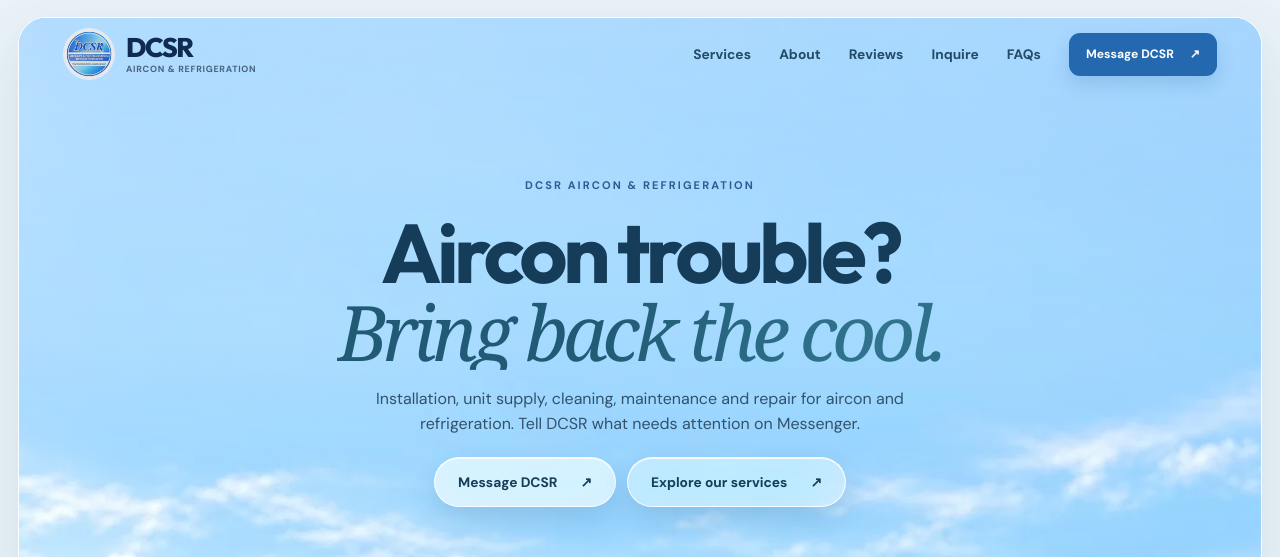
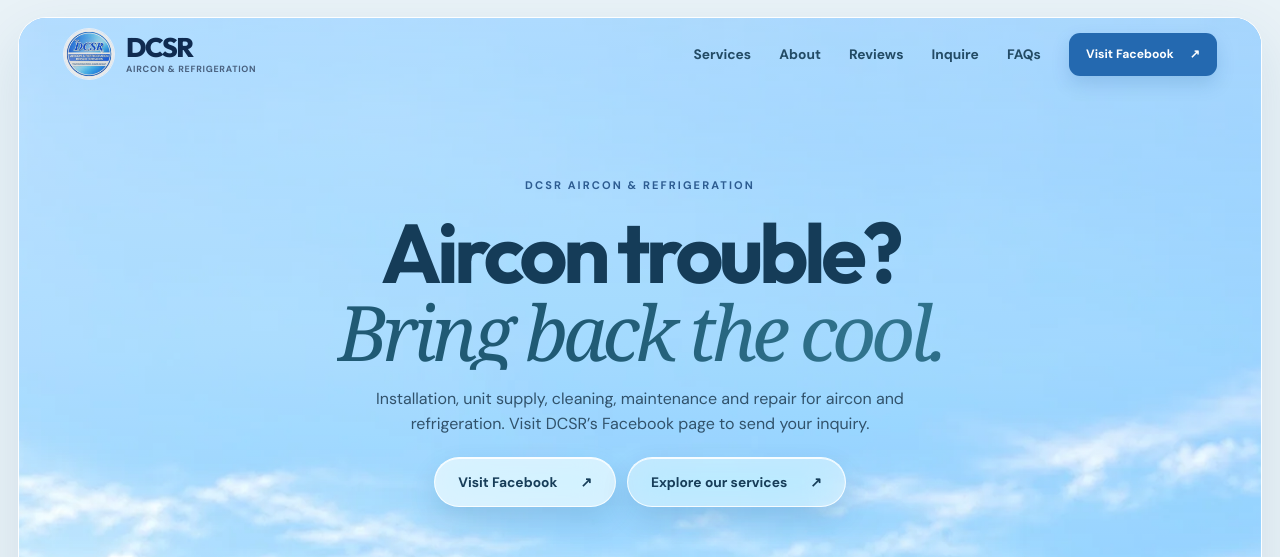
Before and after one commit to arkodevph/dcsr, a React (Vite) app: page / in a window 1280 px wide. Shown: the top 557 px of the page. Built offline with nearby package versions, Linux system fonts and the light colour scheme; no server answers.

Commit message:
Direct inquiries to Facebook page

```diff
--- a/src/App.jsx
+++ b/src/App.jsx
@@ -1,7 +1,6 @@
 import { useEffect, useRef, useState } from 'react';
 import Cal, { getCalApi } from '@calcom/embed-react';
 
-const MESSENGER = 'https://m.me/zzzbhbp30';
 const FACEBOOK = 'https://www.facebook.com/zzzbhbp30';
 const REVIEWS = `${FACEBOOK}/reviews`;
 const PHONE = '0947-499-2273';
@@ -16,25 +15,25 @@
     number: '01 / INSTALLATION', title: 'Installation services',
     image: '/assets/service-installation-3d.webp',
     description: 'Ask DCSR about installing an air conditioning unit for your space.',
-    link: 'Ask about installation', label: 'Ask about aircon installation on Messenger',
+    link: 'Ask about installation', label: 'Ask about aircon installation on Facebook',
   },
   {
     number: '02 / AIRCON UNITS', title: 'Sale & supply of aircon units',
     image: '/assets/service-aircon-3d.webp',
     description: 'Get in touch about air conditioning units available for your needs.',
-    link: 'Ask about units', label: 'Ask about air conditioning units on Messenger',
+    link: 'Ask about units', label: 'Ask about air conditioning units on Facebook',
   },
   {
     number: '03 / CLEANING', title: 'General cleaning',
     image: '/assets/service-cleaning-3d.webp',
     description: 'Discuss cleaning for your air conditioning unit and share its current condition.',
-    link: 'Ask about cleaning', label: 'Ask about aircon cleaning on Messenger',
+    link: 'Ask about cleaning', label: 'Ask about aircon cleaning on Facebook',
   },
   {
     number: '04 / REPAIR', title: 'Maintenance & repair',
     image: '/assets/service-maintenance-3d.webp',
     description: 'Tell DCSR what is happening with your aircon or refrigeration equipment.',
-    link: 'Ask about repair', label: 'Ask about maintenance and repair on Messenger',
+    link: 'Ask about repair', label: 'Ask about maintenance and repair on Facebook',
   },
 ];
 
@@ -43,11 +42,11 @@
   ['Share your unit', 'The type or model, if you know it.'],
   ['Describe the issue', 'What changed, and a photo if useful.'],
   ['Add your location', 'Your city or barangay helps with availability.'],
-  ['Send your message', 'Continue the conversation on Messenger.'],
+  ['Visit our page', 'Continue with DCSR on Facebook.'],
 ];
 
 const faqs = [
-  ['How do I request a service?', 'Use any “Message DCSR” link on this page. It opens DCSR’s Messenger conversation so you can explain your concern.'],
+  ['How do I request a service?', 'Use any “Visit DCSR on Facebook” link on this page. It opens DCSR’s official Facebook page so you can send your inquiry.'],
   ['What services does DCSR offer?', 'DCSR lists installation, sale and supply of air conditioning units, general cleaning, and maintenance and repair for air conditioning and refrigeration.'],
   ['What should I include in my message?', 'Share the type of unit, the issue you noticed, your location, and any useful photos. DCSR can follow up about the details.'],
   ['Where is DCSR based?', 'DCSR lists its address as 905 San Felipe St., Brgy. Lawy, Capas, Tarlac. For service coverage, send your location and ask about availability.'],
@@ -133,7 +132,7 @@
         <a href="#reviews" onClick={() => setMenuOpen(false)}>Reviews</a>
         <a href="#inquire" onClick={() => setMenuOpen(false)}>Inquire</a>
         <a href="#faq" onClick={() => setMenuOpen(false)}>FAQs</a>
-        <a className="button button-small" href={MESSENGER} {...external} onClick={() => setMenuOpen(false)}>Message DCSR <span aria-hidden="true">↗</span></a>
+        <a className="button button-small" href={FACEBOOK} {...external} onClick={() => setMenuOpen(false)}>Visit Facebook <span aria-hidden="true">↗</span></a>
       </nav>
     </div>
   </header>;
@@ -160,9 +159,9 @@
       <div className="hero-main">
         <p className="hero-kicker">DCSR AIRCON & REFRIGERATION</p>
         <h1 id="hero-title"><span className="hero-line">Aircon trouble?</span><em className="hero-line hero-cool">Bring back the cool.</em></h1>
-        <p className="hero-description">Installation, unit supply, cleaning, maintenance and repair for aircon and refrigeration. Tell DCSR what needs attention on Messenger.</p>
+        <p className="hero-description">Installation, unit supply, cleaning, maintenance and repair for aircon and refrigeration. Visit DCSR’s Facebook page to send your inquiry.</p>
         <div className="hero-actions">
-          <a className="button button-primary" href={MESSENGER} {...external}>Message DCSR <span aria-hidden="true">↗</span></a>
+          <a className="button button-primary" href={FACEBOOK} {...external}>Visit Facebook <span aria-hidden="true">↗</span></a>
           <a className="button button-outline" href="#services">Explore our services <span aria-hidden="true">↗</span></a>
         </div>
       </div>
@@ -239,7 +238,7 @@
           <div className="services-list">
             {services.map((service, index) => <div className={`services-row${index === active ? ' is-active' : ''}`} key={service.number}>
               <button type="button" onClick={() => setActive(index)} onMouseEnter={() => setActive(index)} aria-label={`Show ${service.title}`} aria-pressed={index === active}><span>{service.title}</span><span className="services-row-arrow" aria-hidden="true">↗</span></button>
-              <div className="services-row-detail"><p>{service.description}</p><a href={MESSENGER} {...external} aria-label={service.label}>{service.link} ↗</a></div>
+              <div className="services-row-detail"><p>{service.description}</p><a href={FACEBOOK} {...external} aria-label={service.label}>{service.link} ↗</a></div>
             </div>)}
           </div>
           <p className="services-index">{String(active + 1).padStart(2, '0')} / {String(services.length).padStart(2, '0')}</p>
@@ -260,7 +259,7 @@
         <p className="about-approach">DCSR’s business profile highlights trained technicians, modern tools, accurate diagnostics, affordable pricing, and responsive technical support.</p>
         <p className="about-values">Integrity <span>·</span> Excellence <span>·</span> Accountability</p>
         <div className="about-proof"><span>FROM A CUSTOMER REVIEW</span><blockquote>“Very accommodating ng owner and at the same time sya din ang mismong gagawa ng trabaho.”</blockquote><strong>Aileen Nicasio · June 2023</strong></div>
-        <a className="text-link about-link" href={MESSENGER} {...external}>Talk to DCSR about your unit <span aria-hidden="true">↗</span></a>
+        <a className="text-link about-link" href={FACEBOOK} {...external}>Contact DCSR on Facebook <span aria-hidden="true">↗</span></a>
       </div>
     </div>
   </section>;
@@ -279,7 +278,7 @@
           <span className="step-copy"><strong>{title}</strong><span>{description}</span></span>
         </button>
       </li>)}</ol>
-      <a className="steps-link" href={MESSENGER} {...external}>Start on Messenger <span aria-hidden="true">↗</span></a>
+      <a className="steps-link" href={FACEBOOK} {...external}>Visit DCSR on Facebook <span aria-hidden="true">↗</span></a>
     </div>
   </section>;
 }
@@ -333,8 +332,8 @@
       </div>
       <div className="booking-frame">
         <div className="booking-frame-head"><span>DCSR / SERVICE INQUIRY</span><span>{CAL_LINK ? 'CHOOSE A TIME' : 'MESSAGE DCSR'}</span></div>
-        {CAL_LINK ? <div className="booking-embed"><CalCalendar /></div> : <div className="booking-pending"><span className="booking-pending-label">DIRECT INQUIRY / MESSENGER</span><h3>Tell us what needs attention.</h3><p>Online scheduling is being prepared. You can send the essentials now and continue directly with DCSR.</p><div className="booking-preview" aria-label="Details to include"><span><b>01</b> Service needed</span><span><b>02</b> Your unit</span><span><b>03</b> Your location</span></div><a className="button button-primary" href={MESSENGER} {...external}>Send an inquiry <span aria-hidden="true">↗</span></a><a className="booking-phone" href={PHONE_LINK}>Or call {PHONE}</a></div>}
-        <div className="booking-frame-foot"><span>{CAL_LINK ? 'An inquiry time is for discussing your concern.' : 'Continue the conversation directly on Messenger.'}</span>{CAL_LINK && <a href={`https://cal.com/${CAL_LINK}`} {...external}>Open calendar separately ↗</a>}</div>
+        {CAL_LINK ? <div className="booking-embed"><CalCalendar /></div> : <div className="booking-pending"><span className="booking-pending-label">DIRECT INQUIRY / FACEBOOK</span><h3>Tell us what needs attention.</h3><p>Online scheduling is being prepared. You can send the essentials now through DCSR’s Facebook page.</p><div className="booking-preview" aria-label="Details to include"><span><b>01</b> Service needed</span><span><b>02</b> Your unit</span><span><b>03</b> Your location</span></div><a className="button button-primary" href={FACEBOOK} {...external}>Visit Facebook <span aria-hidden="true">↗</span></a><a className="booking-phone" href={PHONE_LINK}>Or call {PHONE}</a></div>}
+        <div className="booking-frame-foot"><span>{CAL_LINK ? 'An inquiry time is for discussing your concern.' : 'Continue with DCSR on Facebook.'}</span>{CAL_LINK && <a href={`https://cal.com/${CAL_LINK}`} {...external}>Open calendar separately ↗</a>}</div>
       </div>
     </div>
   </section>;
@@ -343,7 +342,7 @@
 function Faq() {
   return <section className="section faq" id="faq" aria-labelledby="faq-title">
     <div className="container faq-grid">
-      <div data-reveal><p className="section-kicker">06 / GOOD TO KNOW</p><h2 id="faq-title">A few questions,<br /><em>answered.</em></h2><p>Need something more specific? DCSR is one Messenger conversation away.</p></div>
+      <div data-reveal><p className="section-kicker">06 / GOOD TO KNOW</p><h2 id="faq-title">A few questions,<br /><em>answered.</em></h2><p>Need something more specific? Visit DCSR’s Facebook page.</p></div>
       <div className="faq-list" data-reveal>{faqs.map(([question, answer], index) => <details key={question}><summary><small>{String(index + 1).padStart(2, '0')}</small>{question} <span aria-hidden="true">+</span></summary><p>{answer}</p></details>)}</div>
     </div>
   </section>;
@@ -354,7 +353,7 @@
     <div className="final-cta-shade" aria-hidden="true" />
     <div className="container final-cta-inner">
       <p className="section-kicker">READY WHEN YOU ARE</p>
-      <div className="final-cta-bottom"><h2 id="final-title">A cooler room<br />starts here.</h2><div><p>Tell DCSR what needs attention, then continue the conversation on Messenger.</p><a className="button button-primary" href={MESSENGER} {...external}>Message DCSR <span aria-hidden="true">↗</span></a></div></div>
+      <div className="final-cta-bottom"><h2 id="final-title">A cooler room<br />starts here.</h2><div><p>Tell DCSR what needs attention through the official Facebook page.</p><a className="button button-primary" href={FACEBOOK} {...external}>Visit Facebook <span aria-hidden="true">↗</span></a></div></div>
     </div>
   </section>;
 }
@@ -362,10 +361,10 @@
 function Footer() {
   return <footer className="site-footer">
     <div className="footer-frame">
-      <div className="footer-top"><Brand /><a href={MESSENGER} {...external}>Message DCSR <span aria-hidden="true">↗</span></a></div>
+      <div className="footer-top"><Brand /><a href={FACEBOOK} {...external}>Visit Facebook <span aria-hidden="true">↗</span></a></div>
       <div className="footer-main">
         <div><h2>Explore</h2><a href="#services">Services</a><a href="#about">About DCSR</a><a href="#reviews">Reviews</a><a href="#inquire">Inquire</a><a href="#faq">FAQs</a></div>
-        <div><h2>Connect</h2><a href={MESSENGER} {...external}>Messenger ↗</a><a href={FACEBOOK} {...external}>Facebook page ↗</a><a href={REVIEWS} {...external}>Customer reviews ↗</a></div>
+        <div><h2>Connect</h2><a href={FACEBOOK} {...external}>Facebook page ↗</a><a href={REVIEWS} {...external}>Customer reviews ↗</a></div>
         <div className="footer-inquiry"><h2>Contact DCSR</h2><address><a href={PHONE_LINK}>{PHONE}</a><a href={`mailto:${EMAIL}`}>{EMAIL}</a><span>905 San Felipe St., Brgy. Lawy,<br />Capas, Tarlac</span></address><p>Dickson J. Gutierrez · Owner</p></div>
       </div>
       <div className="footer-signature" aria-hidden="true">DCSR</div>
@@ -374,7 +373,7 @@
   </footer>;
 }
 
-function MobileMessenger() {
+function MobileFacebook() {
   const [show, setShow] = useState(false);
   useEffect(() => {
     const sections = [document.querySelector('.hero'), document.querySelector('.booking-section'), document.querySelector('.final-cta'), document.querySelector('.site-footer')];
@@ -386,7 +385,7 @@
     sections.forEach((section) => observer.observe(section));
     return () => observer.disconnect();
   }, []);
-  return <a className={`mobile-messenger${show ? ' is-visible' : ''}`} href={MESSENGER} {...external}>Message DCSR <span aria-hidden="true">↗</span></a>;
+  return <a className={`mobile-messenger${show ? ' is-visible' : ''}`} href={FACEBOOK} {...external}>Visit Facebook <span aria-hidden="true">↗</span></a>;
 }
 
 function Preloader({ exiting }) {
@@ -462,7 +461,7 @@
       <Header />
       <main id="main"><Hero /><BrandMarquee /><Services /><About /><Steps /><Reviews /><Booking /><Faq /><FinalCta /></main>
       <Footer />
-      <MobileMessenger />
+      <MobileFacebook />
     </div>
   </>;
 }
```
Also changed, not shown: 1 other file (tests, documents, lock files or other folders).
